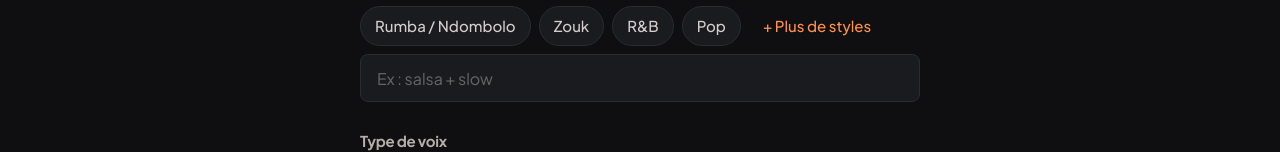
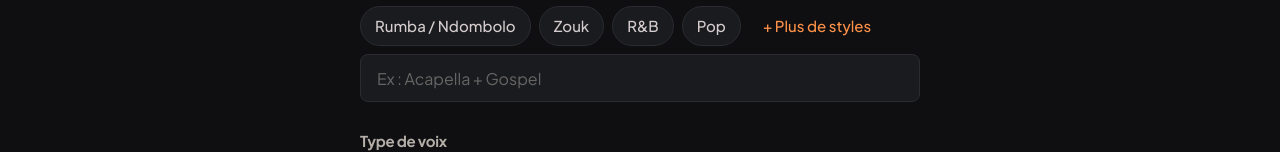
Before and after one commit to juniorseb/ch, a React (Vite) app: page /creer/style in a window 1280 px wide. Shown: the part 381-533 px from the top of the page. Built offline with nearby package versions, Linux system fonts and the light colour scheme; no server answers.

Commit message:
ux: placeholder style -> Ex : Acapella + Gospel
Co-Authored-By: Claude Opus 4.8 <noreply@anthropic.com>

```diff
--- a/src/pages/StyleStep.tsx
+++ b/src/pages/StyleStep.tsx
@@ -88,7 +88,7 @@ export default function StyleStep() {
       <input
         value={draft.customStyle}
         onChange={(e) => setDraft({ customStyle: e.target.value, style: '' })}
-        placeholder="Ex : salsa + slow"
+        placeholder="Ex : Acapella + Gospel"
         className="w-full h-11 md:h-12 rounded-lg border border-line px-3 md:px-4 text-[14px] md:text-[16px] bg-surface focus:border-ember-600 outline-none mb-7"
       />
 
```
